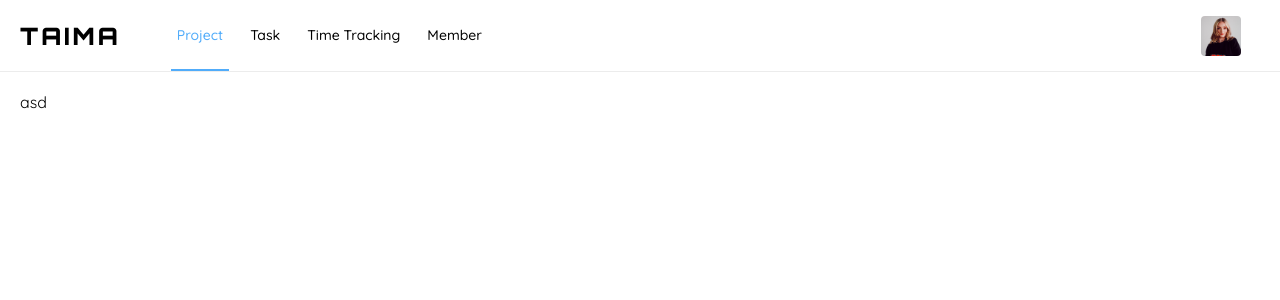
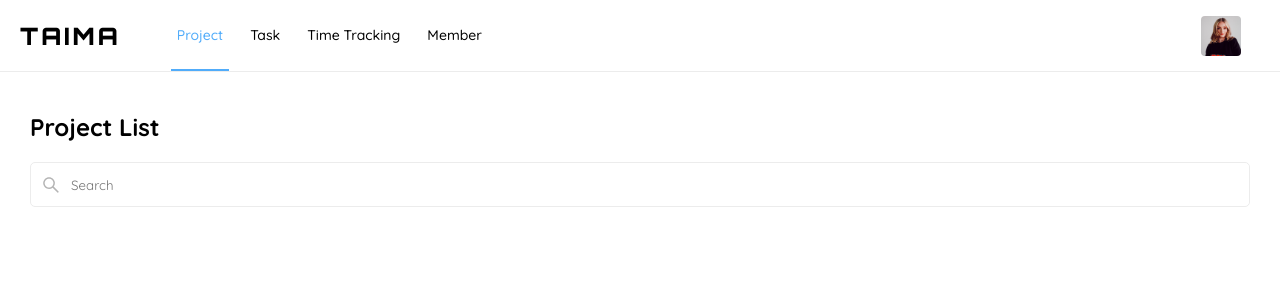
Before and after one commit to S4LUD/taima, a React (Vite) app: page / in a window 1280 px wide. Shown: the top 300 px of the page. Built offline with nearby package versions, Linux system fonts and the light colour scheme; some icons are missing.

Commit message:
Create Vite@Latest React

```diff
--- a/src/components/Project/index.jsx
+++ b/src/components/Project/index.jsx
@@ -1,9 +1,20 @@
 import ProjectCSS from "./index.module.scss";
+import { AiOutlineSearch } from "react-icons/ai";
 
 export default function Project(params) {
   return (
-    <div className={ProjectCSS.container}>
-      <div className={ProjectCSS.test}>asd</div>
+    <div className={ProjectCSS._project_container}>
+      <div className={ProjectCSS._wrap_project}>
+        <div className={ProjectCSS.title}>Project List</div>
+        <div className={ProjectCSS._wrap_search}>
+          <div className={ProjectCSS._search_icon}>
+            <AiOutlineSearch size={20} color="#b4b4b4" />
+          </div>
+          <div className={ProjectCSS._input}>
+            <input type="text" placeholder="Search" autoComplete="off" />
+          </div>
+        </div>
+      </div>
     </div>
   );
 }
--- a/src/components/Project/index.module.scss
+++ b/src/components/Project/index.module.scss
@@ -1,9 +1,41 @@
 @import "../../assets//style/variables";
 
-.container {
+._project_container {
   padding-top: 72px;
-  .test {
-    // background: palegreen;
+  ._wrap_project {
     padding: 20px;
+    .title {
+      font-size: 24px;
+      font-weight: 700;
+      padding: 20px 10px;
+    }
+    ._wrap_search {
+      height: 45px;
+      margin: 0 10px;
+      display: flex;
+      border: 1px solid #ececec;
+      border-radius: 5px;
+      transition: border 150ms ease-in-out;
+      &:focus-within {
+        border: 1px solid #51acfa;
+      }
+      ._input {
+        display: flex;
+        width: 100%;
+        input[type="text"] {
+          width: 100%;
+          padding: 10px 10px 10px 0;
+          outline: none;
+          border: none;
+          border-top-right-radius: 5px;
+          border-bottom-right-radius: 5px;
+        }
+      }
+      ._search_icon {
+        display: flex;
+        align-items: center;
+        padding: 0 10px 0 10px;
+      }
+    }
   }
 }
--- a/src/layouts/Header/index.jsx
+++ b/src/layouts/Header/index.jsx
@@ -43,7 +43,7 @@ export default function Header() {
   });
 
   return (
-    <div className={HeaderCSS._container}>
+    <div className={HeaderCSS._header_container}>
       <div className={HeaderCSS._wrap_a}>
         <div className={HeaderCSS._logo}>TAIMA</div>
         <div className={HeaderCSS._wrap_btn}>
--- a/src/layouts/Header/index.module.scss
+++ b/src/layouts/Header/index.module.scss
@@ -1,6 +1,7 @@
 @import "../../assets/style/variables";
 
-._container {
+._header_container {
+  z-index: 999999;
   padding: 0 20px;
   position: fixed;
   width: 100%;
@@ -82,7 +83,6 @@
       }
       ._drop_menu {
         position: absolute;
-        display: none;
         background: #ffffff;
         border: 1px solid #ececec;
         right: 0;
@@ -91,6 +91,11 @@
         margin: 8px;
         padding: 6px;
         box-shadow: 0 0px 10px 0 hsla(0, 0%, 0%, 0.051);
+        //new style
+        opacity: 0;
+        pointer-events: none;
+        transform: translateY(-10px);
+        transition: all 100ms ease-in-out;
         ._wrap_mobile_menu {
           display: none;
           flex-direction: column;
@@ -105,6 +110,7 @@
           margin: 5px 0;
         }
         ._wrap_inside_profile {
+          cursor: pointer;
           display: flex;
           align-items: center;
           gap: 10px;
@@ -136,7 +142,9 @@
         }
       }
       ._active_menu {
-        display: block;
+        opacity: 1;
+        pointer-events: all;
+        transform: translateY(0px);
       }
     }
   }
```
Also changed, not shown: src/components/Time-Tracking/index.jsx (added), src/components/Time-Tracking/index.module.scss (added).
